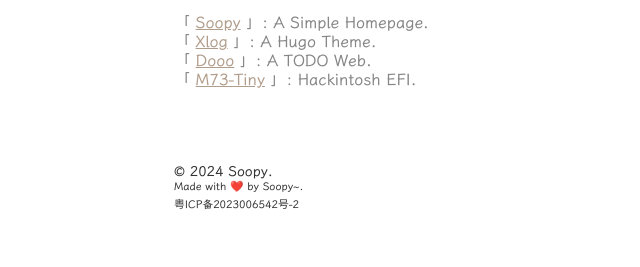
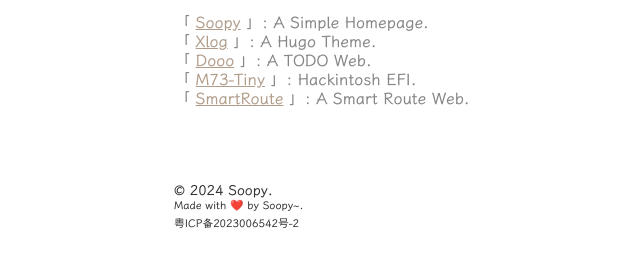
Before and after one commit to lin-snow/Soopy, a plain HTML site: page index.html in a window 1280 px wide. Shown: the part 509-776 px from the top of the page, without its empty margins (82-722 px from the left). Drawn offline with Linux system fonts and the light colour scheme; a web font is replaced by a local one.

Commit message:
在 index.html 中添加 SmartRoute 项目链接

```diff
--- a/index.html
+++ b/index.html
@@ -197,6 +197,9 @@
             <div class="projectItem">
                 <span>「 <a href="https://github.com/lin-snow/hackintosh-m73-tiny">M73-Tiny</a> 」: Hackintosh EFI.</span>
             </div>
+            <div class="projectItem">
+                <span>「 <a href="https://github.com/lin-snow/SmartRoute">SmartRoute</a> 」: A Smart Route Web.</span>
+            </div>
         </div>
 
         <!-- Resume -->
```
